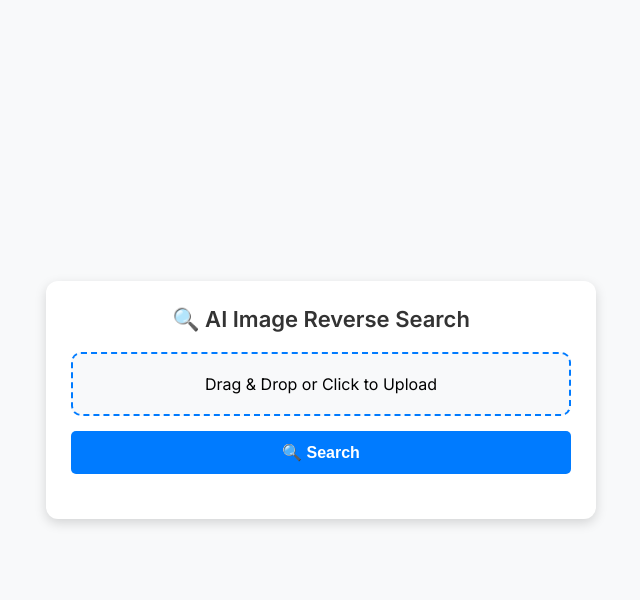
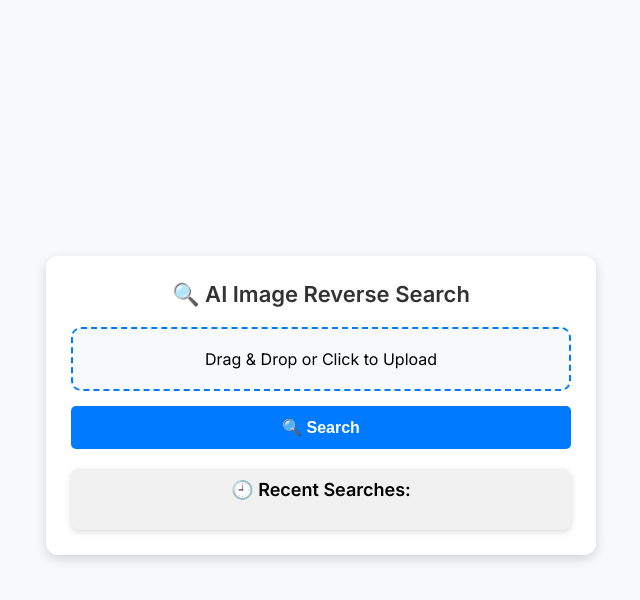
Before and after one commit to dogreniyoruz11/ai-image-search, a Flask app: page / in a window 1280 px wide. Shown: the top 600 px of the page, without its empty margins (319-959 px from the left). Run offline with Flask 3, Linux system fonts and the light colour scheme.

Commit message:
Update index.html

```diff
--- a/templates/index.html
+++ b/templates/index.html
@@ -94,15 +94,6 @@
             box-shadow: 0 2px 10px rgba(0,0,0,0.2);
         }
 
-        #enhanced-preview {
-            display: none;
-            width: 100%;
-            max-height: 250px;
-            border-radius: 8px;
-            box-shadow: 0 2px 10px rgba(0,0,0,0.2);
-            margin-top: 10px;
-        }
-
         #result, #recent-searches {
             margin-top: 20px;
             text-align: left;
@@ -126,14 +117,40 @@
             background: #0056b3;
         }
 
-        /* Sticky Ad */
-        .sticky-ad {
-            position: fixed;
-            bottom: 10px;
-            right: 10px;
-            width: 300px;
-            height: 250px;
-            z-index: 1000;
+        /* Responsive Recent Searches */
+        .recent-searches-container {
+            margin-top: 20px;
+            padding: 10px;
+            background: #f1f1f1;
+            border-radius: 8px;
+            box-shadow: 0 2px 6px rgba(0, 0, 0, 0.15);
+        }
+
+        .recent-searches-container h3 {
+            font-size: 18px;
+            font-weight: 600;
+            margin-bottom: 10px;
+        }
+
+        .recent-searches-list {
+            display: flex;
+            flex-wrap: wrap;
+            gap: 8px;
+        }
+
+        .recent-searches-list a {
+            display: inline-block;
+            padding: 8px 12px;
+            background: #007BFF;
+            color: white;
+            text-decoration: none;
+            border-radius: 5px;
+            font-size: 14px;
+            transition: background 0.3s;
+        }
+
+        .recent-searches-list a:hover {
+            background: #0056b3;
         }
 
     </style>
@@ -159,34 +176,16 @@
         </label>
         <input type="file" id="imageInput" accept="image/*">
         <img id="preview" src="#" alt="Original Image Preview">
-        <img id="enhanced-preview" src="#" alt="AI Enhanced Image" style="display:none;">
 
         <button id="searchBtn">🔍 Search</button>
 
         <div id="result"></div>
 
         <!-- Recent Searches -->
-        <div id="recent-searches"></div>
-    </div>
-
-    <!-- Bottom Ad (Banner) -->
-    <div style="text-align: center; margin-top: 10px;">
-        <ins class="adsbygoogle"
-             style="display:block"
-             data-ad-client="YOUR_ADSENSE_ID"
-             data-ad-slot="BOTTOM_AD_SLOT"
-             data-ad-format="auto"></ins>
-        <script>(adsbygoogle = window.adsbygoogle || []).push({});</script>
-    </div>
-
-    <!-- Sticky Ad -->
-    <div class="sticky-ad">
-        <ins class="adsbygoogle"
-             style="display:block"
-             data-ad-client="YOUR_ADSENSE_ID"
-             data-ad-slot="STICKY_AD_SLOT"
-             data-ad-format="auto"></ins>
-        <script>(adsbygoogle = window.adsbygoogle || []).push({});</script>
+        <div class="recent-searches-container">
+            <h3>🕘 Recent Searches:</h3>
+            <div class="recent-searches-list" id="recent-searches"></div>
+        </div>
     </div>
 
     <script>
@@ -194,16 +193,26 @@
         let imageInput = document.getElementById("imageInput");
 
         dropArea.addEventListener("click", () => imageInput.click());
-        dropArea.addEventListener("dragover", (event) => { event.preventDefault(); dropArea.style.background = "#e9f5ff"; });
+
+        dropArea.addEventListener("dragover", (event) => {
+            event.preventDefault();
+            dropArea.style.background = "#e9f5ff";
+        });
+
         dropArea.addEventListener("dragleave", () => dropArea.style.background = "#f8f9fa");
+
         dropArea.addEventListener("drop", (event) => {
             event.preventDefault();
             dropArea.style.background = "#f8f9fa";
+            let file = event.dataTransfer.files[0];
             imageInput.files = event.dataTransfer.files;
-            previewImage(event.dataTransfer.files[0]);
+            previewImage(file);
         });
 
-        imageInput.addEventListener("change", function(event) { previewImage(event.target.files[0]); });
+        imageInput.addEventListener("change", function(event) {
+            let file = event.target.files[0];
+            previewImage(file);
+        });
 
         function previewImage(file) {
             if (file) {
@@ -219,18 +228,24 @@
         document.getElementById("searchBtn").addEventListener("click", function() {
             let file = imageInput.files[0];
             if (!file) { alert("Please select an image to upload."); return; }
+
             let formData = new FormData();
             formData.append("file", file);
+
             fetch("/upload", { method: "POST", body: formData })
             .then(response => response.json())
             .then(data => {
-                document.getElementById("enhanced-preview").src = data.enhanced_image_url;
-                document.getElementById("enhanced-preview").style.display = "block";
-
                 let resultDiv = document.getElementById("result");
                 resultDiv.innerHTML = `<h3>🔍 Reverse Search:</h3>`;
                 Object.keys(data.reverse_search_links).forEach(engine => {
                     resultDiv.innerHTML += `<a class="reverse-search-btn" href="${data.reverse_search_links[engine]}" target="_blank">${engine}</a>`;
+                });
+
+                // Show Recent Searches
+                let recentSearchesDiv = document.getElementById("recent-searches");
+                recentSearchesDiv.innerHTML = "";
+                data.recent_searches.forEach(search => {
+                    recentSearchesDiv.innerHTML += `<a href="${search.image_url}" target="_blank">${search.caption}</a>`;
                 });
             });
         });
```
